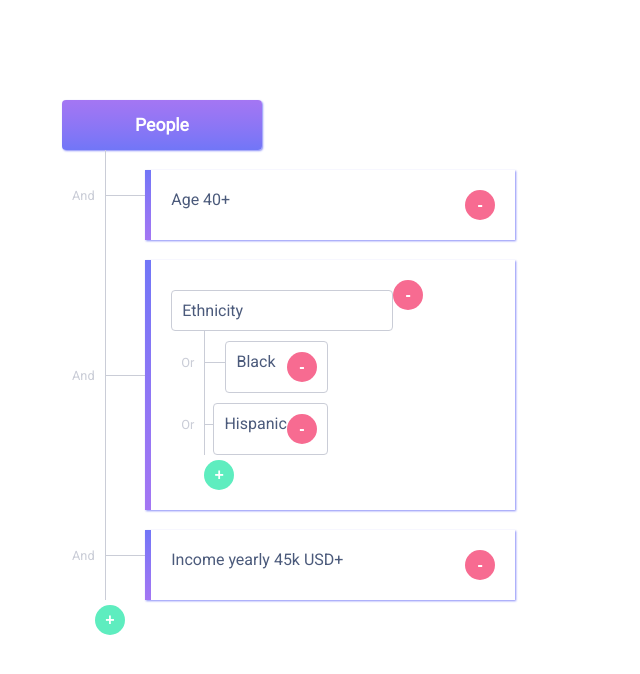
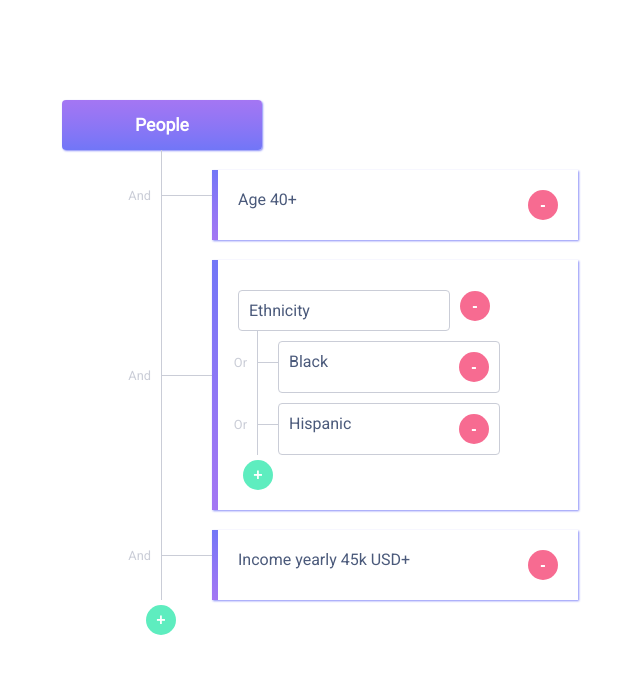
Before and after one commit to ewapotorecka/people, a React (Create React App) app: page / in a window 1280 px wide. Shown: the top 674 px of the page, without its empty margins (66-706 px from the left). Built offline with nearby package versions, Linux system fonts and the light colour scheme.

Commit message:
Positioning

```diff
--- a/src/components/Button/button.css
+++ b/src/components/Button/button.css
@@ -18,6 +18,7 @@
     border-radius: 50%;
     border: none;
     width: 30px;
-    height: 30px;
+	height: 30px;
+	margin-left: 10px;
     cursor: pointer;
 }
--- a/src/components/CategoryElement/CategoryElement.js
+++ /dev/null
@@ -1,14 +0,0 @@
-import React from 'react';
-import Button from '../Button/Button';
-import './category-element.css';
-
-export default function CategoryElement( props ) {
-	return (
-		<div className={ props.type }>
-			<div>
-				{ props.children }
-			</div>
-
-		</div>
-	)
-}
--- a/src/components/CategoryElement/category-element.css
+++ /dev/null
@@ -1,33 +0,0 @@
-.category-container {
-	display: flex;
-	justify-content: space-between;
-	color: #4B5A7B;
-	width: 100%;
-	padding: 20px;
-	border-width: 6px;
-	/*
-	Border-radius does not work with border-image
-	 */
-	border-style: solid;
-	border-image:
-  		linear-gradient(
-		to bottom,
-		#7176f7, #8076f6, #8d76f5, #9976f4, #a476f3
- 		) 1 100%;
-	border-right: none;
-	border-top: none;
-	border-bottom: none;
-	box-shadow: 1px 1px 2px 0px rgba(137,141,248,1);
-	margin-top: 20px;
-}
-
-.subcategory-container {
-	display: flex;
-	justify-content: space-between;
-	color: #4B5A7B;
-	border: 1px solid #CACDD7;
-	border-radius: 4px;
-	width: 200px;
-	padding: 10px;
-	margin-top: 10px;
-}
--- a/src/components/People/People.js
+++ b/src/components/People/People.js
@@ -1,6 +1,5 @@
 import React, { useState } from 'react';
 import SectionContainer from '../SectionContainer/SectionContainer';
-import CategoryElement from '../CategoryElement/CategoryElement';
 import Button from '../Button/Button';
 import PopUp from '../PopUp/PopUp';
 import './people.css';
@@ -80,17 +79,18 @@ export default function People() {
 				if ( category.subCategories ) {
 					return (
 						<SectionContainer type='section-container' text='And' key={ category.id }>
-							<CategoryElement type='category-container'>
-								<div className='section-container'>
-									<div className='category-name-border'>{ category.name }</div>
-									<Button type='remove' onClick={ () => handleCategoryRemove( category.id ) }>-</Button>
+							<div className='category-container'>
+								<div className='main-category-container'>
+									<div className='main-category'>{ category.name }</div>
+									<div className='remove-button-container'>
+										<Button type='remove' onClick={ () => handleCategoryRemove( category.id ) }>-</Button>
+									</div>
 								</div>
-
 								{ category.subCategories.map( ( subCategory ) => {
 									return (
 										<SectionContainer type='sub-section-container' text='Or' key={ subCategory.id }>
 											<div className='subcategory-container'>
-												<CategoryElement>{ subCategory.name }</CategoryElement>
+												{ subCategory.name }
 												<Button type='remove' onClick={ () => handleSubcategoryRemove( category.id, subCategory.id ) }>-</Button>
 											</div>
 										</SectionContainer>
@@ -102,26 +102,34 @@ export default function People() {
 										setCurrentCategory( category )
 									} }>+</Button>
 								</div>
-							</CategoryElement>
+							</div>
+
+
+
 						</SectionContainer>
 					);
 				} else {
 					return (
 						<SectionContainer type='section-container' text='And' key={ category.id }>
 							<div className='category-container'>
-								<CategoryElement>{ category.name }</CategoryElement>
-								<Button type='remove' onClick={ () => handleCategoryRemove( category.id ) }>-</Button>
+								<div className='category-name-container'>
+
+									{ category.name }
+									<Button type='remove' onClick={ () => handleCategoryRemove( category.id ) }>-</Button>
+								</div>
 							</div>
 						</SectionContainer>
 					);
 				}
 			} ) }
-			<div className='add-button-container'>
+			<div className='add-button-container-main'>
 				<Button type='add' onClick={ () => setPopUpVisible( true ) }>+</Button>
 			</div>
-			{ popUpVisible && <PopUp
-				handleCategoryAdd={ category => handleCategoryAdd( category ) }
-				handlePopUpClose={ () => setPopUpVisible( false ) } /> }
-		</div>
+			{
+				popUpVisible && <PopUp
+					handleCategoryAdd={ category => handleCategoryAdd( category ) }
+					handlePopUpClose={ () => setPopUpVisible( false ) } />
+			}
+		</div >
 	);
 }
--- a/src/components/People/people.css
+++ b/src/components/People/people.css
@@ -20,20 +20,29 @@
 }
 
 .section-container {
-	height: auto;
 	display: flex;
 }
 
-.left-container {
+.left-container-section-container {
 	display: flex;
-	justify-content: center;
+	justify-content: flex-end;
 	align-items: center;
+	width: 100px;
+}
+
+.left-container-sub-section-container {
+	display: flex;
+	justify-content: flex-end;
+	align-items: center;
+	width: 20px;
 }
 
 .right-container {
 	display: flex;
 	align-items: center;
-	width: 40%;
+	min-width: 50%;
+
+	/* width: 70%; */
 }
 
 .vertical-line {
@@ -42,9 +51,15 @@
 	border-left: 1px solid #CACDD7;
 }
 
-.horizontal-line {
+.horizontal-line-section-container {
 	height: 0px;
 	width: 50px;
+	border-bottom: 1px solid #CACDD7;
+}
+
+.horizontal-line-sub-section-container {
+	height: 0px;
+	width: 20px;
 	border-bottom: 1px solid #CACDD7;
 }
 
@@ -54,10 +69,14 @@
 	font-size: 0.8em;
 }
 
-.add-button-container {
-	display: flex;
-    margin-left: 33px;
-    margin-top: 5px;
+.add-button-container-main button {
+	margin-left: 84px;
+	margin-top: 5px;
+}
+
+.add-button-container button {
+	margin-left: 5px;
+	margin-top: 5px;
 }
 
 .sub-section-container {
@@ -74,3 +93,65 @@
 	padding: 10px;
 	margin-top: 10px;
 }
+
+.category-container {
+	display: flex;
+	flex-direction: column;
+	justify-content: space-between;
+	color: #4B5A7B;
+	width: 100%;
+	width: 320px;
+	padding: 20px;
+	border-width: 6px;
+	/*
+	Border-radius does not work with border-image
+	 */
+	border-style: solid;
+	border-image:
+  		linear-gradient(
+		to bottom,
+		#7176f7, #8076f6, #8d76f5, #9976f4, #a476f3
+ 		) 1 100%;
+	border-right: none;
+	border-top: none;
+	border-bottom: none;
+	box-shadow: 1px 1px 2px 0px rgba(137,141,248,1);
+	margin-top: 20px;
+}
+
+.category-name-container {
+	display: flex;
+	justify-content: space-between;
+}
+
+.subcategory-container {
+	display: flex;
+	justify-content: space-between;
+	color: #4B5A7B;
+	border: 1px solid #CACDD7;
+	border-radius: 4px;
+	width: 200px;
+	padding: 10px;
+	margin-top: 10px;
+}
+
+.main-category {
+
+	color: #4B5A7B;
+	border: 1px solid #CACDD7;
+	border-radius: 4px;
+	width: 200px;
+	padding: 10px;
+	margin-top: 10px;
+}
+
+.main-category-container {
+	display: flex;
+	justify-content: space-between;
+	width: 252px;
+}
+
+.remove-button-container {
+	display: flex;
+	align-items: center;
+}
--- a/src/components/SectionContainer/SectionContainer.js
+++ b/src/components/SectionContainer/SectionContainer.js
@@ -3,12 +3,12 @@ import React from 'react';
 export default function SectionContainer( props ) {
 	return (
 		<div className={ props.type }>
-			<div className='left-container'>
+			<div className={ `left-container-${ props.type }` }>
 				<div className='text-container'>{ props.text }</div>
 				<div className='vertical-line'></div>
 			</div>
 			<div className='right-container'>
-				<div className='horizontal-line'></div>
+				<div className={ `horizontal-line-${ props.type }` }></div>
 				{ props.children }
 			</div>
 		</div>
```
Also changed, not shown: 1 other file (tests, documents, lock files or other folders).
